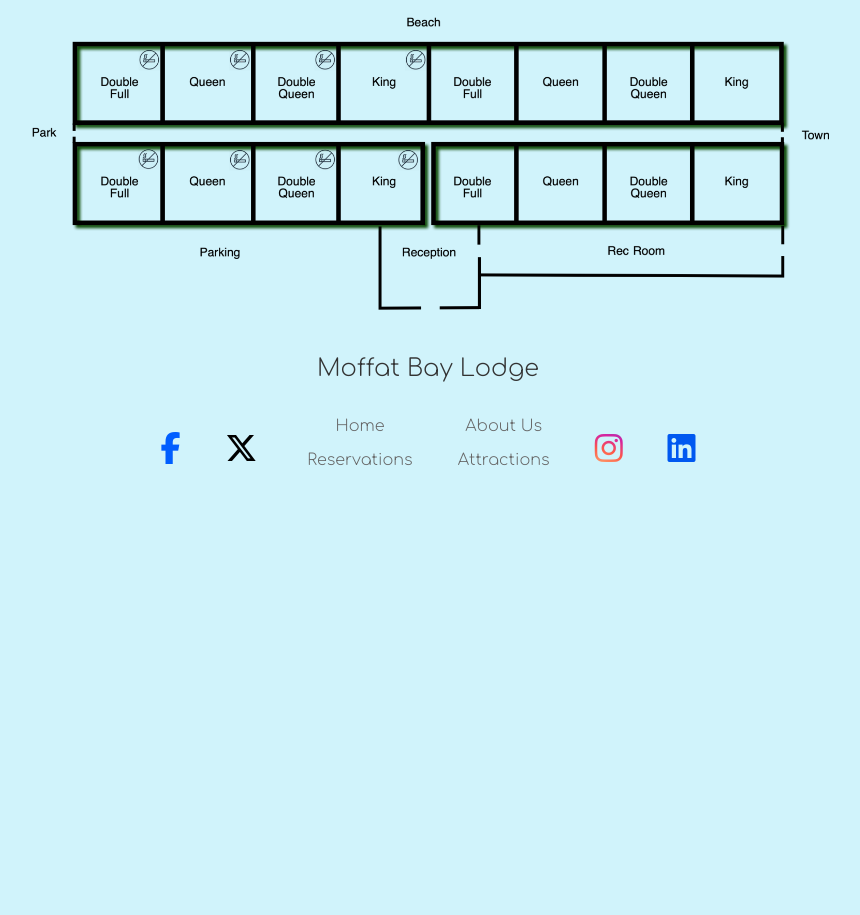
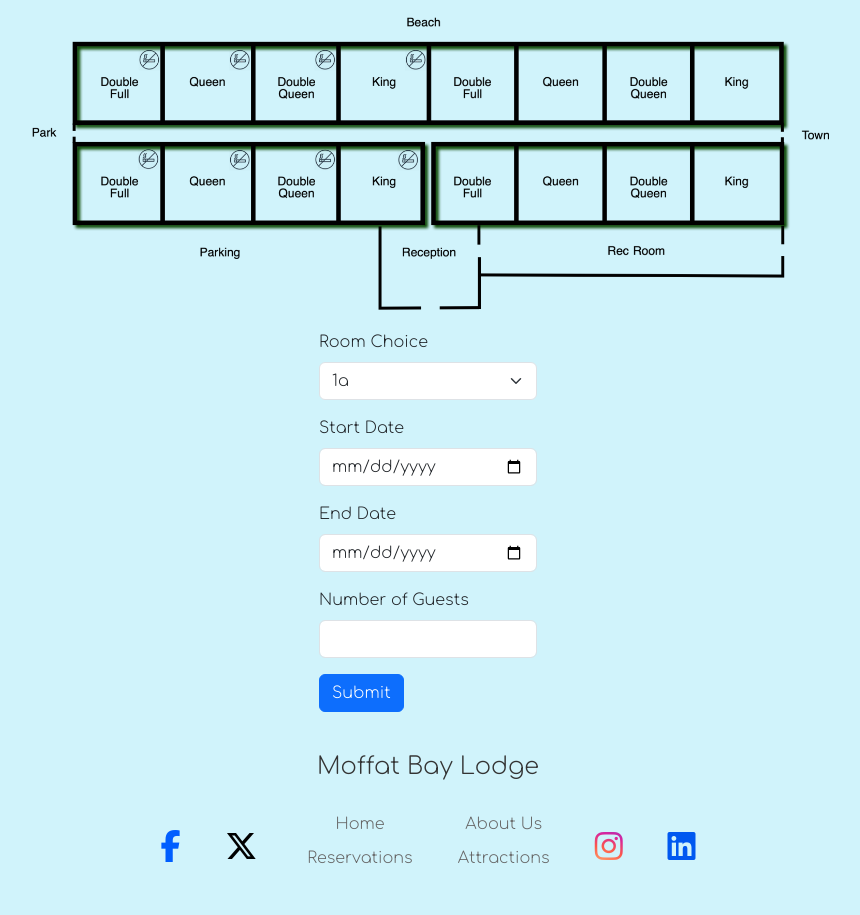
Before and after one commit to clinty2710/Moffat-Bay, a Flask app: template app/templates/reservation.html in a window 1280 px wide. Shown: the part 113-1028 px from the top of the page, without its empty margins (212-1072 px from the left). Before the commit the page ends 578 px from the top, so only its background shows below. Run offline with Flask 3, Linux system fonts and the light colour scheme; the template is opened without the code that fills it: values that come from a table or form of the project are taken from there, others are empty; parts of the project's set-up code (start-up, migrations or seed data) failed here and were passed over; some libraries are stand-ins or nearby versions.

Commit message:
add form to page

```diff
--- a/app/templates/reservation.html
+++ b/app/templates/reservation.html
@@ -36,6 +36,39 @@
             <area alt="2h" title="2h" name="room_2h" href="2h" coords="1305,280,1470,430" shape="rect">
         </map>
     </div>
+    <!-- Reservation form-->
+    <form method="POST" action="/new_reservation">
+        {{ form.hidden_tag() }}
+
+        <!-- Room Number Select Field -->
+        <div class="form-group">
+          <label for="{{ form.room_number.id }}" class="form-label">Room Choice</label>
+          {{ form.room_number(class="form-select", id=form.room_number.id) }}
+        </div>
+
+        <!-- Start Date DateField -->
+        <div class="form-group">
+          <label for="{{ form.start_date.id }}" class="form-label">Start Date</label>
+          {{ form.start_date(class="form-control", id=form.start_date.id) }}
+        </div>
+
+        <!-- End Date DateField -->
+        <div class="form-group">
+          <label for="{{ form.end_date.id }}" class="form-label">End Date</label>
+          {{ form.end_date(class="form-control", id=form.end_date.id) }}
+        </div>
+
+        <!-- Number of Guests StringField -->
+        <div class="form-group">
+          <label for="{{ form.num_of_guests.id }}" class="form-label">Number of Guests</label>
+          {{ form.num_of_guests(class="form-control", id=form.num_of_guests.id) }}
+        </div>
+
+        <!-- Submit Button -->
+        <div class="form-group">
+          {{ form.submit(class="btn btn-primary") }}
+        </div>
+      </form>
 </div>
 
 
```
